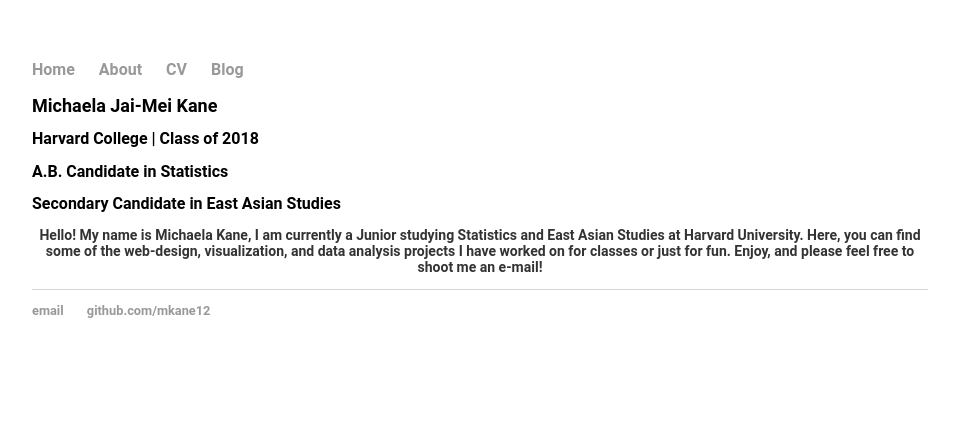
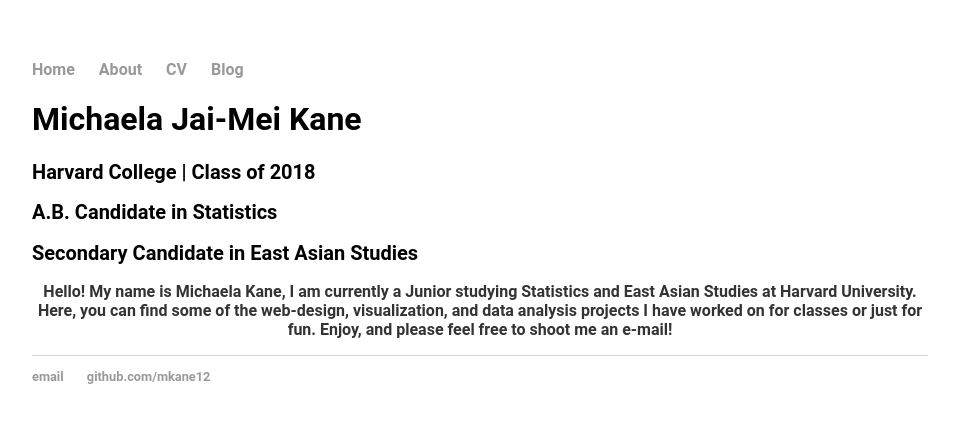
Before and after one commit to mkane12/mkane12.github.io, a Jekyll site: the page built from index.html, in a window 1280 px wide. Shown: the top 423 px of the page, without its empty margins (160-1113 px from the left). Built offline with Jekyll 4.4.1, drawn with Linux system fonts in a browser that asks for light colours.

Commit message:
Update main.css

```diff
--- a/css/main.css
+++ b/css/main.css
@@ -20,15 +20,15 @@
     text-decoration: underline;
 }
 h1 {
-    font-size: 18px;
+    font-size: 32px;
     text-align: left;
 }
 h2 {
-    font-size: 16px;
+    font-size: 20px;
     text-align: left;
 }
 p {
-    font-size: 14px;
+    font-size: 16px;
     color: #333;
     text-align: center;
 }
```
